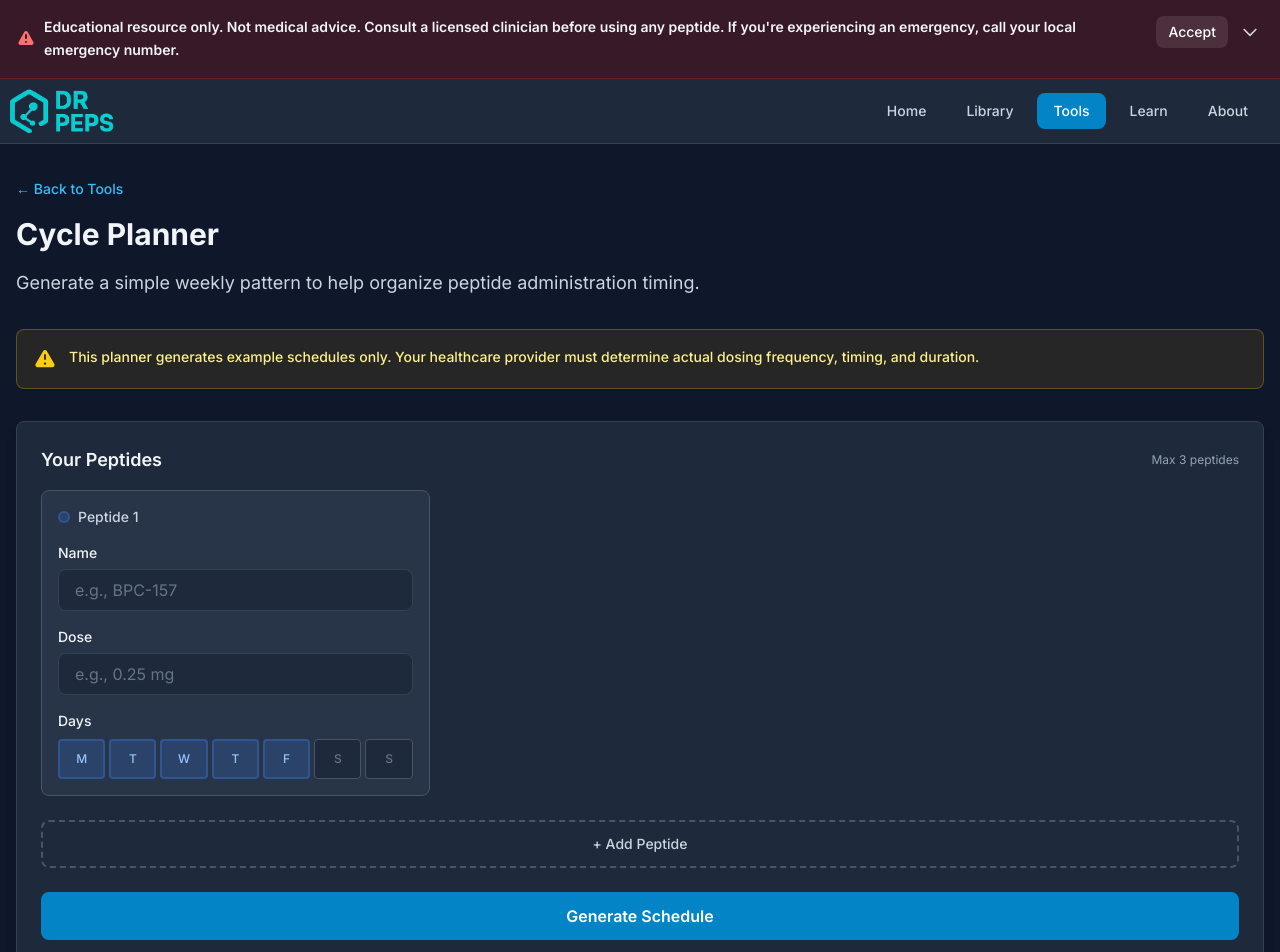
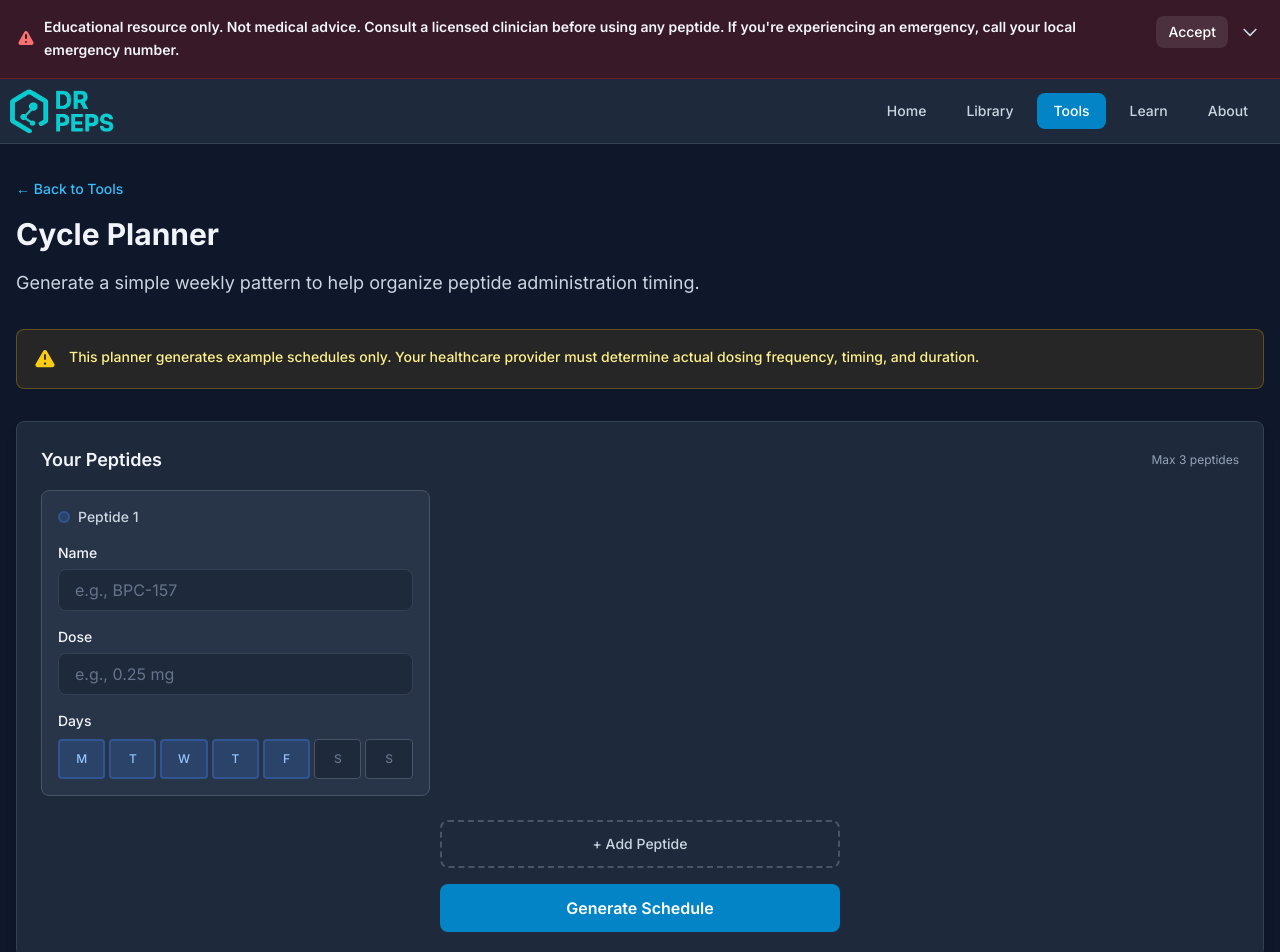
Before and after one commit to riconanci/dr-peps, a Next.js app: page /tools/cycle-planner in a window 1280 px wide. Shown: the top 952 px of the page. Built offline with nearby package versions, Linux system fonts and the light colour scheme.

Commit message:
Update page.tsx

```diff
--- a/src/app/tools/cycle-planner/page.tsx
+++ b/src/app/tools/cycle-planner/page.tsx
@@ -345,11 +345,13 @@ export default function CyclePlannerPage() {
             })}
           </div>
 
+          {/* Buttons - centered and constrained on desktop */}
+          <div className="space-y-4 flex flex-col items-center">
             {/* Add Peptide Button */}
             {peptides.length < 3 && (
               <button
                 onClick={addPeptide}
-              className="w-full py-3 border-2 border-dashed border-dark-600 hover:border-primary-500/50 rounded-lg text-slate-300 hover:text-primary-400 transition-colors text-sm font-medium"
+                className="w-full md:w-auto md:min-w-[400px] py-3 border-2 border-dashed border-dark-600 hover:border-primary-500/50 rounded-lg text-slate-300 hover:text-primary-400 transition-colors text-sm font-medium"
               >
                 + Add Peptide
               </button>
@@ -358,11 +360,12 @@ export default function CyclePlannerPage() {
             {/* Generate Button */}
             <button
               onClick={generateSchedule}
-            className="btn-primary w-full"
+              className="btn-primary w-full md:w-auto md:min-w-[400px]"
               disabled={peptides.every((p) => p.name.trim() === '')}
             >
               Generate Schedule
             </button>
+          </div>
         </CardContent>
       </Card>
 
```
Lines whose indentation alone changed are shown as unchanged.
